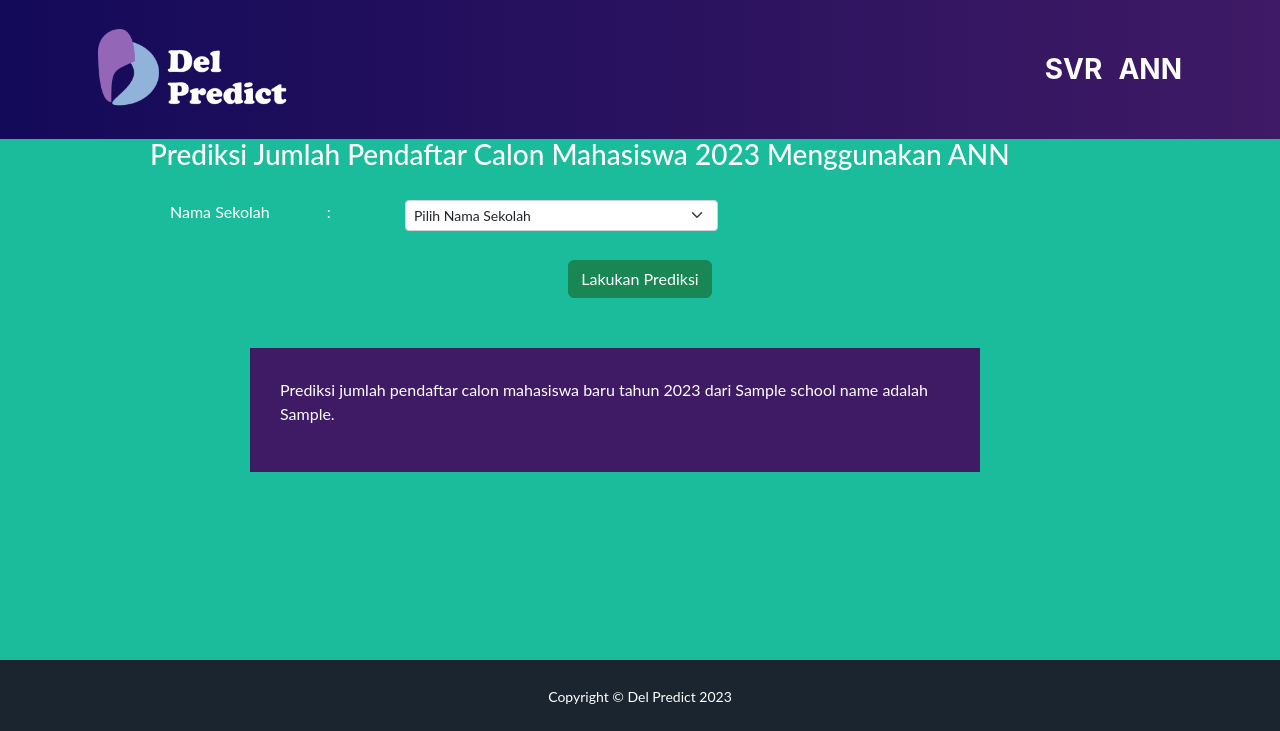
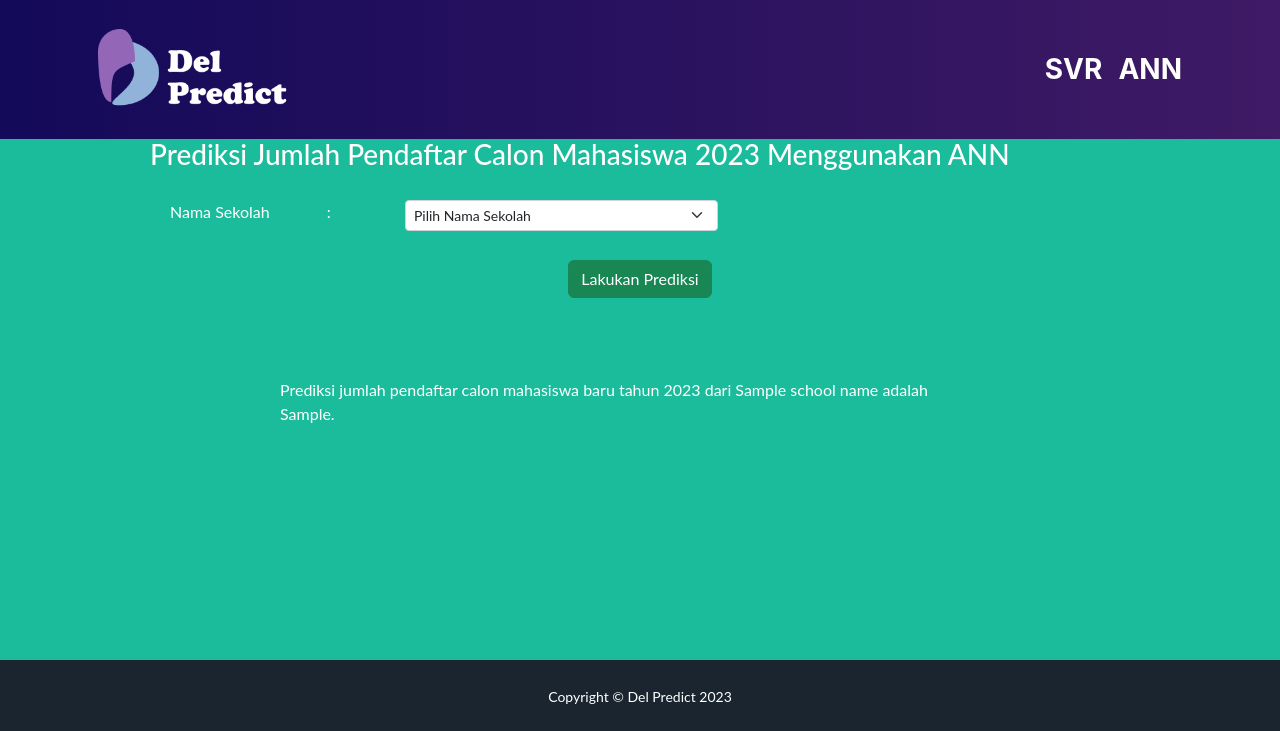
Before and after one commit to agnesnababan/Simulator-Del-Predict, a Flask app: template templates/ann-view.html in a window 1280 px wide. Shown: the top 731 px of the page. Run offline with Flask 3, Linux system fonts and the light colour scheme; the template is opened without the code that fills it: most values are stand-ins (such as "Sample title", 1, 10 or a date in 2020); parts of the project's set-up code (start-up, migrations or seed data) failed here and were passed over; some libraries are stand-ins or nearby versions.

Commit message:
updates style.css

```diff
--- a/static/css/style.css
+++ b/static/css/style.css
@@ -2575,7 +2575,6 @@ html {
   margin-top:50px;
   display: flex;
   justify-content: center;
-  background-color: #3f1a65;
   color: #ffff;
 }
 
```
